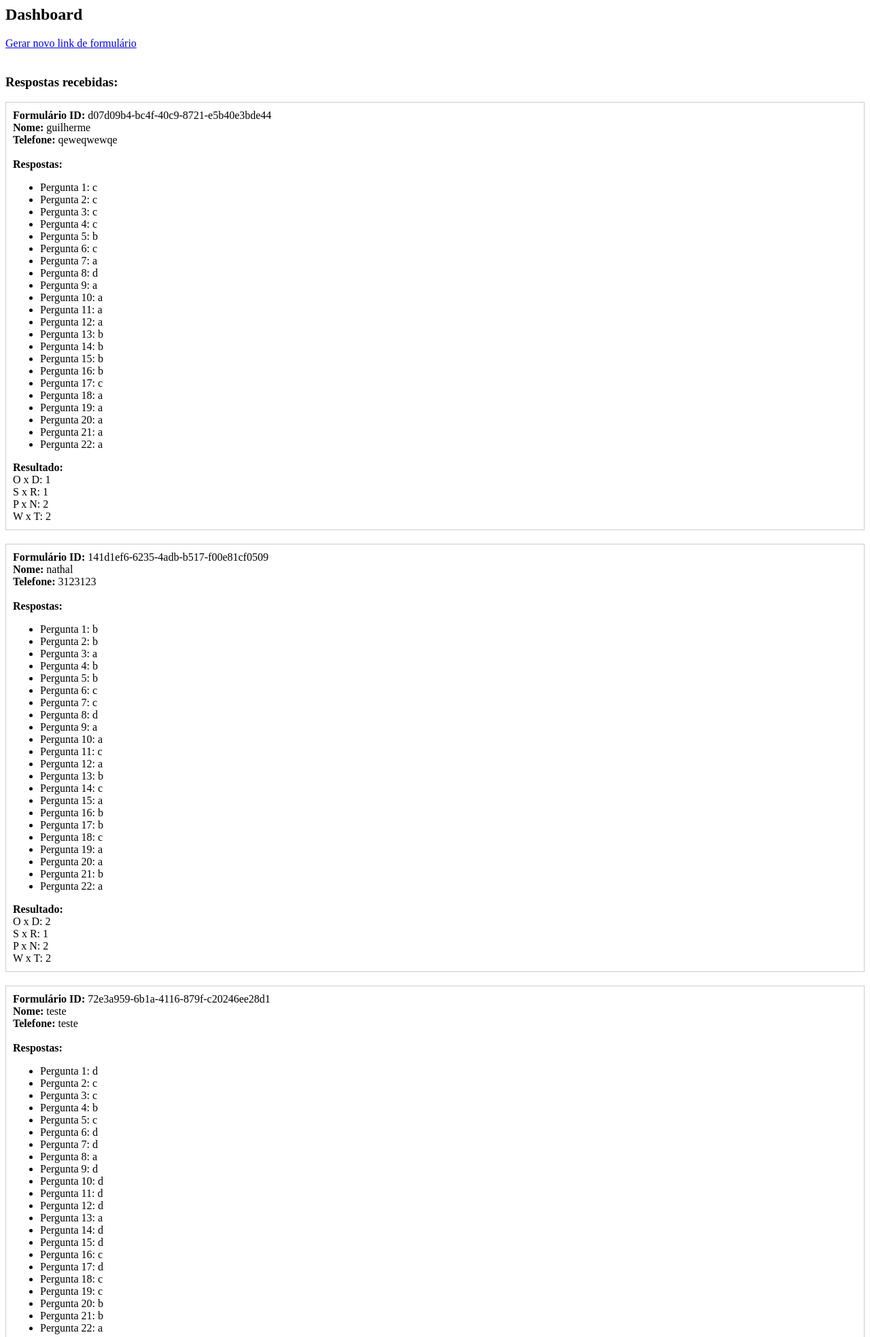
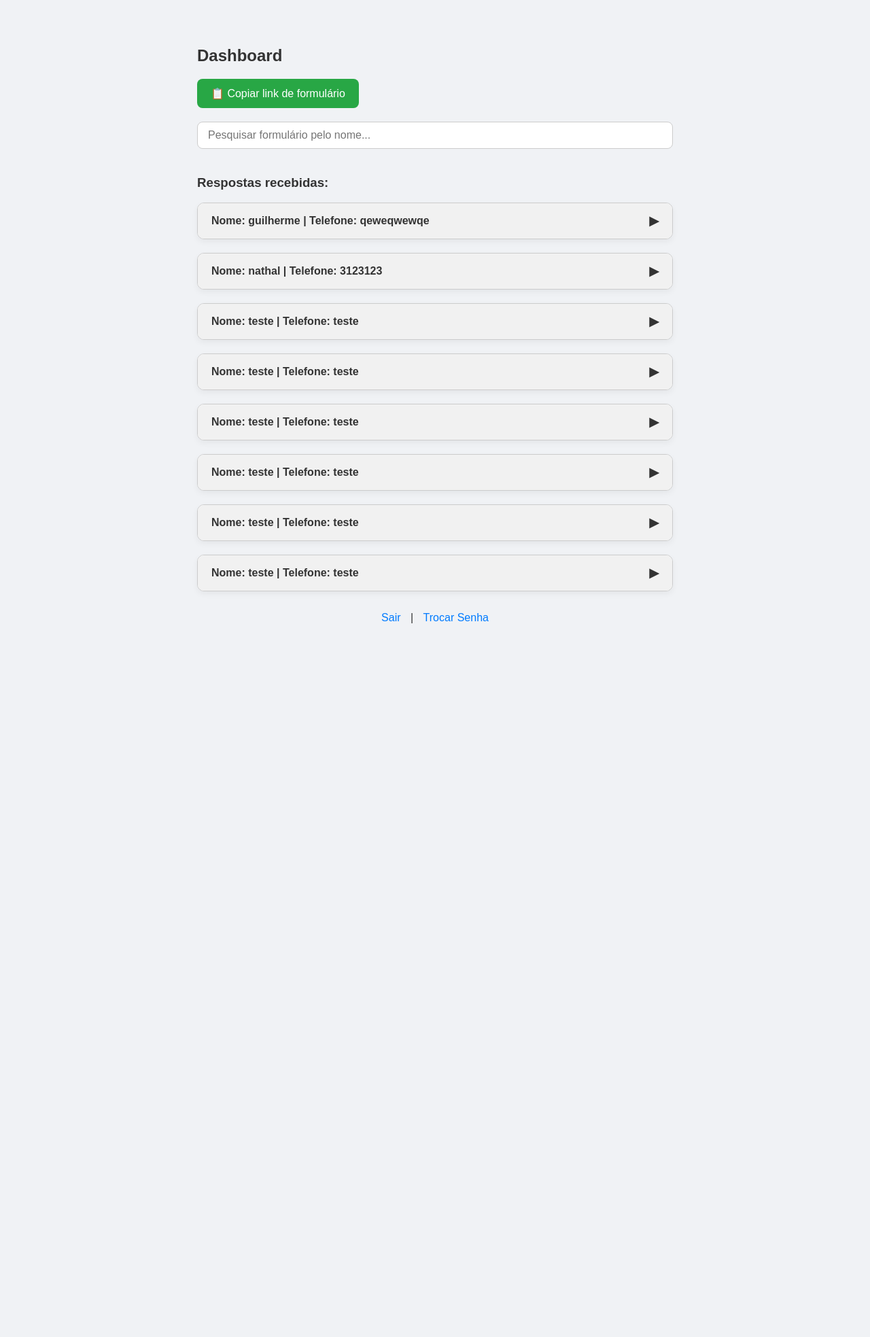
Before and after one commit to Guilherme-Nichio/QuestionForm_FULLDEVLOP, a Flask app: page /dashboard in a window 1280 px wide. Shown: the top 1967 px of the page at 68% size. After the commit the page ends 917 px from the top, so only its background shows below. Run offline with Flask 3, Linux system fonts and the light colour scheme; a user stored in the database is signed in; data comes from the database, SQL or seed files in the repository; both versions use the stored data as it was after the commit.

Commit message:
estilizacao

```diff
--- a/QuestionForm_FULLDEVLOP-main/app.py
+++ b/QuestionForm_FULLDEVLOP-main/app.py
@@ -299,16 +299,14 @@ def admin():
     return render_template('admin.html', respostas=respostas)
 
 # essa parte gera o link dinamico ou seja mostra o link , ( alterar para aparecer em um campo unico )
-@app.route('/gerar-link')
-def gerar_link():
-    if 'user_id' not in session: # mesma coisa se nao tem usuario ele manda pra pagina de login
-        return redirect('/login')
-    form_id = str(uuid.uuid4()) # gera o id do formulario aleatoriamente com funcao de ID
-    with sqlite3.connect('db.sqlite3') as conn: # conecta com o banco de dados
-        conn.execute("INSERT INTO formularios (id, user_id) VALUES (?, ?)", (form_id, session['user_id'])) # cria uma nova linha na tabela de formularios com o id do formulario e o id de quem criou o id do formulario
-    link = url_for('formulario_etapa1', form_id=form_id, _external=True) # aqui vai dizer que a pagina que o link vai levar é a etapa 1
-    return f"Link do formulário: <a href='{link}'>{link}</a>" # aqui ele retorna o valor do link , em formato de link mesmo  ( alterar para aparecer em um campo no dashboard)
 
+@app.route('/api/gerar-link', methods=['POST'])
+def api_gerar_link():
+    form_id = str(uuid.uuid4())
+    with sqlite3.connect('db.sqlite3') as conn:
+        conn.execute("INSERT INTO formularios (id, user_id) VALUES (?, ?)", (form_id, session['user_id']))
+    link = url_for('formulario_etapa1', form_id=form_id, _external=True)
+    return jsonify({"link": link})
 
 
 # --- Formulário fixo ---
--- /dev/null
+++ b/QuestionForm_FULLDEVLOP-main/static/dashboard.css
@@ -0,0 +1,146 @@
+:root {
+  --bg-color: #f0f2f5;
+  --text-color: #333;
+  --card-bg: #ffffff;
+  --border-color: #ccc;
+  --button-bg: #28a745;
+  --button-hover: #218838;
+  --link-color: #007bff;
+  --highlight-bg: #f1f1f1;
+  --highlight-border: #007bff;
+}
+
+body {
+  font-family: Arial, sans-serif;
+  background-color: var(--bg-color);
+  color: var(--text-color);
+  display: flex;
+  justify-content: center;
+  align-items: flex-start;
+  min-height: 100vh;
+  padding: 20px;
+  box-sizing: border-box;
+}
+
+.container {
+  max-width: 700px;
+  width: 100%;
+  margin: auto;
+  padding: 20px;
+}
+
+h2, h3 {
+  color: var(--text-color);
+}
+
+.copy-button {
+  background-color: var(--button-bg);
+  color: white;
+  border: none;
+  padding: 12px 20px;
+  border-radius: 8px;
+  font-size: 16px;
+  cursor: pointer;
+  margin-bottom: 20px;
+  display: inline-block;
+  transition: background-color 0.3s ease;
+}
+
+.copy-button:hover {
+  background-color: var(--button-hover);
+}
+
+.input-pesquisa {
+  width: 100%;
+  padding: 10px 15px;
+  font-size: 16px;
+  margin-bottom: 20px;
+  border: 1.5px solid var(--border-color);
+  border-radius: 8px;
+  box-sizing: border-box;
+}
+
+/* Cartão de resposta */
+.resposta-card {
+  background-color: var(--card-bg);
+  border-radius: 10px;
+  margin-bottom: 20px;
+  box-shadow: 0 4px 10px rgba(0,0,0,0.05);
+  border: 1px solid var(--border-color);
+  overflow: hidden;
+  display: flex;
+  flex-direction: column;
+}
+
+/* Cabeçalho clicável */
+.card-header {
+  display: flex;
+  justify-content: space-between;
+  align-items: center;
+  cursor: pointer;
+  padding: 15px 20px;
+  font-weight: 600;
+  font-size: 16px;
+  background-color: var(--highlight-bg);
+  color: var(--text-color);
+  user-select: none;
+  transition: background-color 0.3s ease;
+}
+
+.card-header:hover {
+  background-color: #d8eafd;
+}
+
+/* Setinha */
+.seta {
+  transition: transform 0.3s ease;
+  font-size: 18px;
+  color: var(--text-color);
+}
+
+/* Corpo do cartão (respostas + resultados) */
+.card-body {
+  padding: 15px 20px;
+  display: none; /* inicia fechado */
+}
+
+.respostas ul {
+  padding-left: 20px;
+  margin-top: 5px;
+}
+
+.respostas li {
+  margin-bottom: 6px;
+}
+
+.resultados {
+  background-color: var(--highlight-bg);
+  border-left: 4px solid var(--highlight-border);
+  padding: 10px;
+  border-radius: 6px;
+  margin-top: 15px;
+  font-size: 15px;
+  color: var(--text-color);
+}
+
+.links {
+  text-align: center;
+  margin-top: 30px;
+}
+
+.links a {
+  text-decoration: none;
+  color: var(--link-color);
+  margin: 0 10px;
+}
+
+.links a:hover {
+  text-decoration: underline;
+}
+
+/* Responsivo */
+@media (max-width: 600px) {
+  .copy-button {
+    width: 100%;
+  }
+}
--- /dev/null
+++ b/QuestionForm_FULLDEVLOP-main/static/dashboard.js
@@ -0,0 +1,61 @@
+document.addEventListener('DOMContentLoaded', () => {
+  const btnCopiar = document.getElementById('btnCopiarLink');
+  const inputPesquisa = document.getElementById('pesquisaNome');
+  const listaRespostas = document.getElementById('listaRespostas');
+
+  // Botão de copiar link
+  if (btnCopiar) {
+    btnCopiar.addEventListener('click', copiarLink);
+  }
+
+  // Inicia todas as respostas recolhidas
+  listaRespostas?.querySelectorAll('.card-body').forEach(body => {
+    body.style.display = 'none';
+  });
+
+  // Toggle expandir/recolher
+  listaRespostas?.querySelectorAll('.card-header').forEach(header => {
+    header.addEventListener('click', () => {
+      const card = header.parentElement;
+      const body = card.querySelector('.card-body');
+      const seta = header.querySelector('.seta');
+
+      if (body.style.display === 'block') {
+        body.style.display = 'none';
+        seta.style.transform = 'rotate(0deg)';
+      } else {
+        body.style.display = 'block';
+        seta.style.transform = 'rotate(90deg)';
+      }
+    });
+  });
+
+  // Filtro por nome
+  inputPesquisa?.addEventListener('input', () => {
+    const filtro = inputPesquisa.value.toLowerCase();
+    listaRespostas?.querySelectorAll('.resposta-card').forEach(card => {
+      const nome = card.getAttribute('data-nome');
+      if (nome.includes(filtro)) {
+        card.style.display = 'flex';
+      } else {
+        card.style.display = 'none';
+      }
+    });
+  });
+});
+
+// Função para gerar link e copiar
+function copiarLink() {
+  fetch('/api/gerar-link', {
+    method: 'POST'
+  })
+  .then(response => response.json())
+  .then(data => {
+    navigator.clipboard.writeText(data.link)
+      .then(() => alert("Link copiado para a área de transferência!"))
+      .catch(err => alert("Erro ao copiar: " + err));
+  })
+  .catch(error => {
+    alert("Erro ao gerar o link: " + error);
+  });
+}
--- a/QuestionForm_FULLDEVLOP-main/templates/dashboard.html
+++ b/QuestionForm_FULLDEVLOP-main/templates/dashboard.html
@@ -1,32 +1,69 @@
+<!DOCTYPE html>
+<html lang="pt-BR">
+<head>
+  <meta charset="UTF-8" />
+  <title>Dashboard</title>
+  <link rel="stylesheet" href="{{ url_for('static', filename='dashboard.css') }}">
+</head>
+<body>
+  <div class="container">
     <h2>Dashboard</h2>
-<a href="/gerar-link">Gerar novo link de formulário</a><br><br>
+
+    <!-- Botão de copiar link -->
+    <button id="btnCopiarLink" class="copy-button">📋 Copiar link de formulário</button>
+
+    <!-- Campo de pesquisa -->
+    <input
+      type="text"
+      id="pesquisaNome"
+      placeholder="Pesquisar formulário pelo nome..."
+      class="input-pesquisa"
+    />
 
     <h3>Respostas recebidas:</h3>
 
+    <div id="listaRespostas">
       {% if respostas %}
         {% for r in respostas %}
-    <div style="border: 1px solid #ccc; padding: 10px; margin-bottom: 20px;">
-      <strong>Formulário ID:</strong> {{ r[1] }}<br>
-      <strong>Nome:</strong> {{ r[2] }}<br>
-      <strong>Telefone:</strong> {{ r[3] }}<br><br>
+          <div class="resposta-card" data-nome="{{ r[2] | lower }}">
+            <div class="card-header">
+              <div>
+                <strong>Nome:</strong> {{ r[2] }} |
+                <strong>Telefone:</strong> {{ r[3] }}
+              </div>
+              <div class="seta">&#9654;</div>
+            </div>
 
-      <strong>Respostas:</strong><br>
+            <div class="card-body">
+              <div class="respostas">
+                <strong>Respostas:</strong>
                 <ul>
                   {% for i in range(4, 26) %}
-          <li>Pergunta {{ i - 3 }}: {{ r[i] }}</li>
+                    <li><strong>Pergunta {{ i - 3 }}:</strong> {{ r[i] }}</li>
                   {% endfor %}
                 </ul>
-
+              </div>
+              <div class="resultados">
                 <strong>Resultado:</strong><br>
                 O x D: {{ r[26] }}<br>
                 S x R: {{ r[27] }}<br>
                 P x N: {{ r[28] }}<br>
-      W x T: {{ r[29] }}<br>
+                W x T: {{ r[29] }}
+              </div>
+            </div>
           </div>
         {% endfor %}
       {% else %}
         <p>Nenhuma resposta encontrada ainda.</p>
       {% endif %}
+    </div>
 
+    <div class="links">
       <a href="/logout">Sair</a> |
-<a href="/trocar-senha">Trocar Senha</a><br><br>
+      <a href="/trocar-senha">Trocar Senha</a>
+    </div>
+  </div>
+
+  <script src="{{ url_for('static', filename='dashboard.js') }}"></script>
+</body>
+</html>
--- a/QuestionForm_FULLDEVLOP-main/templates/result.html
+++ b/QuestionForm_FULLDEVLOP-main/templates/result.html
@@ -2,8 +2,10 @@
 <html>
 <head>
     <title>Resultado da Avaliação de Pele</title>
+    <link rel="stylesheet" href="{{ url_for('static', filename='result.css') }}">
 </head>
 <body>
+    <div class="container">
       <h1>Resultado do seu Tipo de Pele</h1>
       <ul>
           <li><strong>O x D:</strong> {{ resultado['O x D'] }}</li>
@@ -12,5 +14,6 @@
           <li><strong>W x T:</strong> {{ resultado['W x T'] }}</li>
           <li><strong>Hidratação:</strong> {{ resultado['Hidratação'] }}</li>
       </ul>
+    </div>
 </body>
 </html>
--- a/QuestionForm_FULLDEVLOP-main/templates/sectionOne.html
+++ b/QuestionForm_FULLDEVLOP-main/templates/sectionOne.html
@@ -3,10 +3,10 @@
 <head>
     <meta charset="UTF-8">
     <title>Formulário</title>
-    <link rel="stylesheet" href="{{ url_for('static', filename='css/estilo.css') }}">
+    <link rel="stylesheet" href="{{ url_for('static', filename='sessoes.css') }}">
 </head>
 <body>
-    <h2>Formulário</h2>
+
     <form method="post">
         <div class="part1">
             <h2 class="title">Seção 1 - Nível de óleo</h2>
--- a/QuestionForm_FULLDEVLOP-main/templates/sectionThree.html
+++ b/QuestionForm_FULLDEVLOP-main/templates/sectionThree.html
@@ -2,11 +2,11 @@
 <html lang="en">
 <head>
     <meta charset="UTF-8">
-    <meta name="viewport" content="width=device-width, initial-scale=1.0">
+    <link rel="stylesheet" href="{{ url_for('static', filename='sessoes.css') }}">
     <title>Document</title>
 </head>
 <body>
-    <h2>Formulário</h2>
+
     <form method="post">
         <div class="part3">
             <h2 class="title">
```
Also changed, not shown: QuestionForm_FULLDEVLOP-main/static/login.css (added, +71 -0 lines), QuestionForm_FULLDEVLOP-main/static/result.css (added, +88 -0 lines), QuestionForm_FULLDEVLOP-main/static/sessoes.css (added, +118 -0 lines), QuestionForm_FULLDEVLOP-main/templates/login.html (+22 -7 lines), QuestionForm_FULLDEVLOP-main/templates/sectionFive.html (+12 -1 lines), QuestionForm_FULLDEVLOP-main/templates/sectionFour.html (+11 -1 lines), QuestionForm_FULLDEVLOP-main/templates/sectionTwo.html (+10 -1 lines), db.sqlite3. Lines whose indentation alone changed are shown as unchanged.
